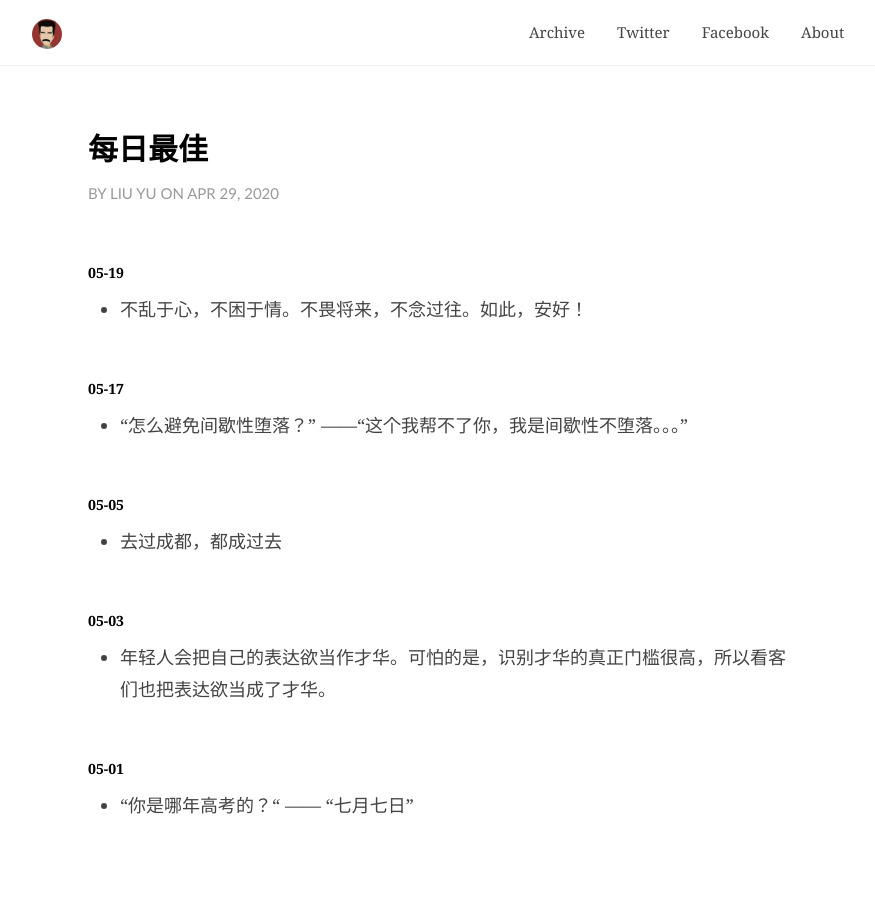
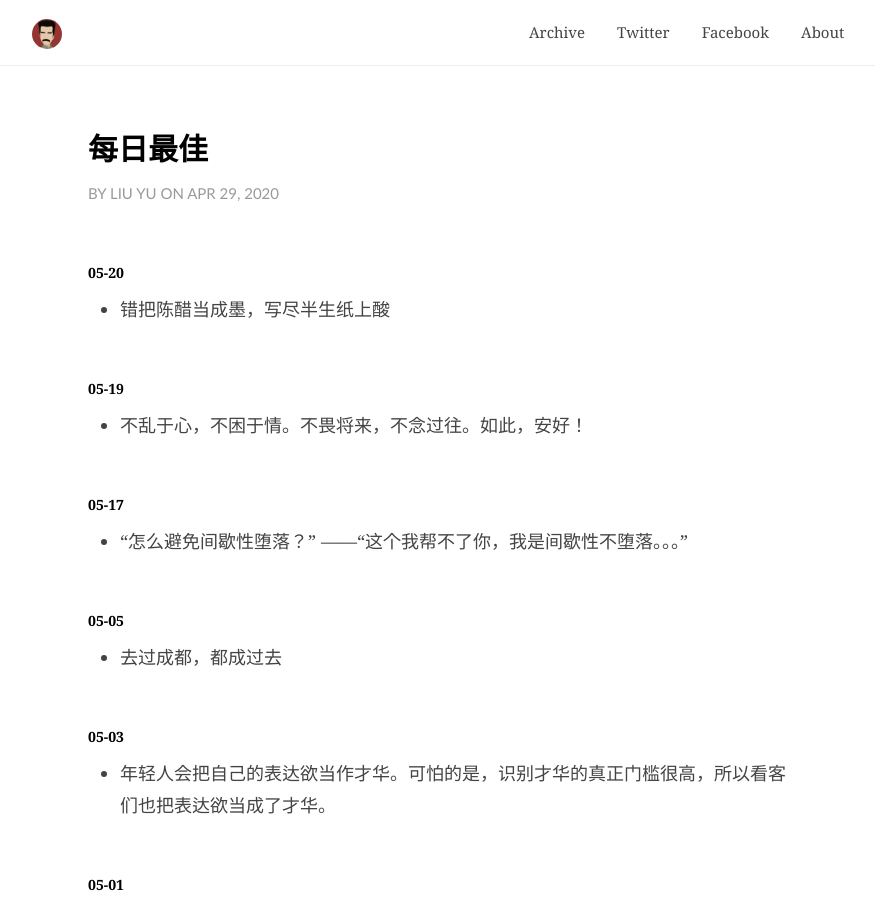
Before and after one commit to JaydenYL/JaydenYL.github.io, a Jekyll site: the page built from _posts/2020-04-29-每日最佳.md, in a window 1280 px wide and 900 px high. Shown: the whole window, without its empty margins (202-1077 px from the left). Built offline with Jekyll 4.4.1, drawn with Linux system fonts in a browser that asks for light colours; comment, search, counter and statistics services are not loaded.

Commit message:
add 每日最佳

```diff
--- a/_posts/2020-04-29-每日最佳.md
+++ b/_posts/2020-04-29-每日最佳.md
@@ -12,6 +12,12 @@ location:
 tail:
 catalog: true
 ---
+
+
+
+##### 05-20
+
+* 错把陈醋当成墨，写尽半生纸上酸
 
 
 
```
